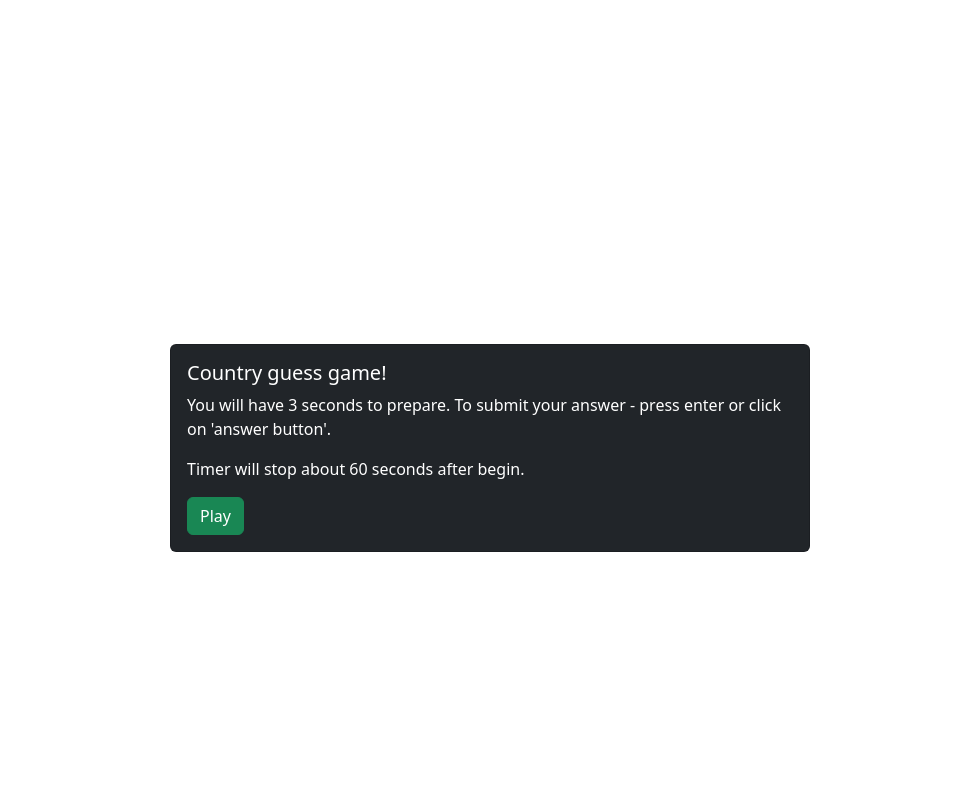
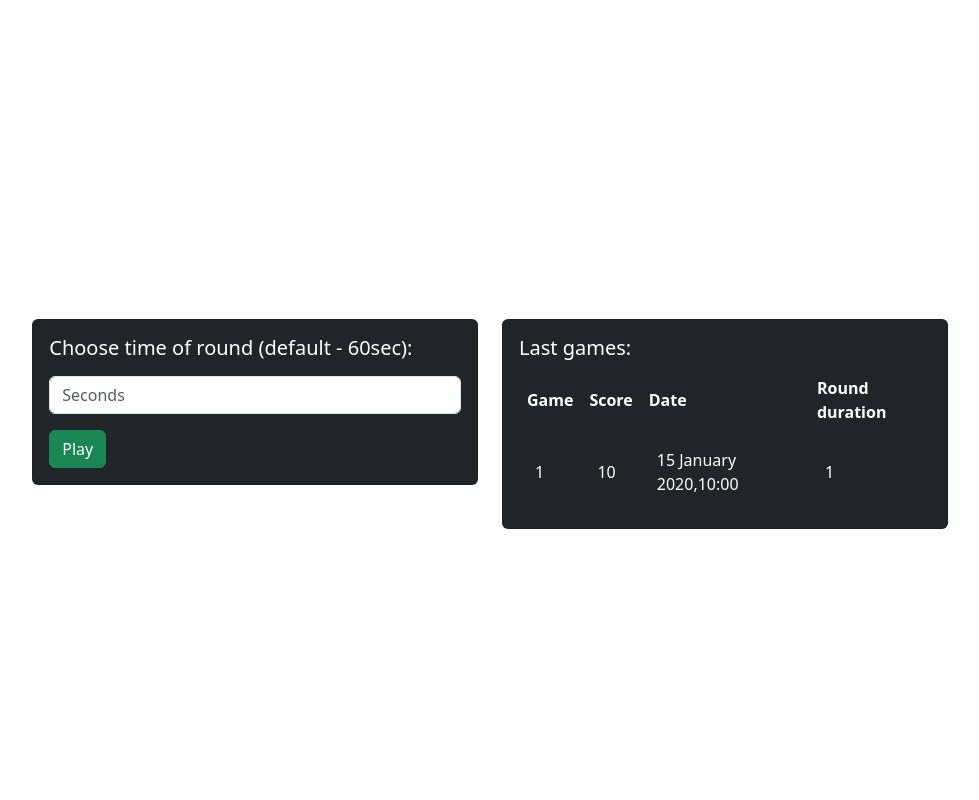
Before and after one commit to ROC-Van-Twente-Software-Developer/guess-the-country-game, a PHP site: page / in a window 1280 px wide. Shown: the whole page, without its empty margins (150-1129 px from the left). Run offline with PHP 8.4, Linux system fonts and the light colour scheme; tables that the repository leaves empty hold one stand-in row (values such as "Sample post").

Commit message:
added html table of games history, changed some positions of elements in page

```diff
--- a/index.php
+++ b/index.php
@@ -1,3 +1,9 @@
+<?php
+include "php/db/tableQuery.php";
+include "php/back-end/gameHistoryTableFunction.php";
+$gamesHistory = getGamesHistory($db);
+
+?>
 <!DOCTYPE html>
 <html lang="en">
 
@@ -7,26 +13,45 @@
     <title>Country game!</title>
     <link rel="stylesheet" href="https://cdn.jsdelivr.net/npm/bootstrap@5.3.2/dist/css/bootstrap.min.css"
         integrity="sha384-T3c6CoIi6uLrA9TneNEoa7RxnatzjcDSCmG1MXxSR1GAsXEV/Dwwykc2MPK8M2HN" crossorigin="anonymous">
+    <link rel="stylesheet" href="css/index.css">
     <style>
         @import url('https://fonts.googleapis.com/css2?family=Nunito:wght@200&display=swap');
     </style>
 </head>
 
 <body>
-    <div class="container">
+    <div class="container main-container d-flex align-items-center justify-content-center">
         <div class="row">
-            <div class="col-6 col-sm-12">
-                <div class="card mt-5 bg-dark text-white position-absolute top-50 start-50 translate-middle">
+            <div class="col-12 col-sm-6">
+                <div class="card mt-5 bg-dark text-white">
                     <div class="card-body p-3">
-                        <h5 class="card-title">Country guess game!</h5>
-                        <p class="card-text">You will have 3 seconds to prepare. To submit your answer - press enter or
-                            click on 'answer button'.</p>
-                        <p class="card-text">Timer will stop about 60 seconds after begin. </p>
+                        <h5 class="card-title mb-3">Choose time of round (default - 60sec):</h5>
+                        <div class="form-group form-inline">
+                            <input type="number" id="timer-count" placeholder="Seconds" class="form-control">
+                        </div>
+                        <p class="card-text"></p>
                         <a href="pages/game.php" class="btn btn-success">Play</a>
                     </div>
                 </div>
             </div>
-            <div class="col-6 col-sm-12"></div>
+            <div class="col-12 col-sm-6">
+                <div class="card mt-5 bg-dark text-white">
+                    <div class="card-body p-3">
+                        <h5 class="card-title">Last games:</h5>
+                        <table class="table-dark">
+                            <tr>
+                                <th scope="col" class="p-2">Game</th>
+                                <th scope="col" class="p-2">Score</th>
+                                <th scope="col" class="p-2">Date</th>
+                                <th scope="col" class="p-2">Round duration</th>
+                            </tr>
+                            <?php
+                            makeTable($gamesHistory);
+                            ?>
+                        </table>
+                    </div>
+                </div>
+            </div>
         </div>
     </div>
     <script src="https://cdn.jsdelivr.net/npm/bootstrap@5.3.2/dist/js/bootstrap.bundle.min.js"
```
